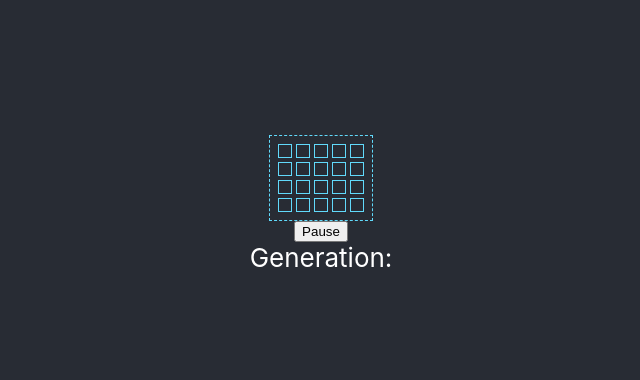
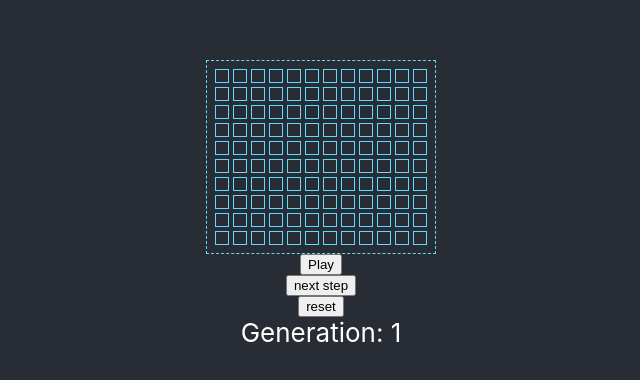
Before and after one commit to d-manevich/game-of-life, a React (Create React App) app: page / in a window 1280 px wide. Shown: the part 196-576 px from the top of the page, without its empty margins (319-959 px from the left). Built offline with nearby package versions, Linux system fonts and the light colour scheme.

Commit message:
Add base game logic

```diff
--- a/package.json
+++ b/package.json
@@ -7,9 +7,11 @@
     "@testing-library/react": "^9.5.0",
     "@testing-library/user-event": "^7.2.1",
     "@types/jest": "^24.9.1",
+    "@types/lodash-es": "^4.17.3",
     "@types/node": "^12.12.54",
     "@types/react": "^16.9.48",
     "@types/react-dom": "^16.9.8",
+    "lodash-es": "^4.17.15",
     "react": "^16.13.1",
     "react-dom": "^16.13.1",
     "react-scripts": "3.4.3",
--- a/src/App.tsx
+++ b/src/App.tsx
@@ -1,15 +1,15 @@
 import React from 'react';
+import last from 'lodash-es/last';
+import take from 'lodash-es/take';
+import nth from 'lodash-es/nth';
 import './App.css';
 import Cell from './Cell';
 
 type Field = boolean[][];
 
-const initialField: Field = [
-  [false, false, false, false, false],
-  [false, false, false, false, false],
-  [false, false, false, false, false],
-  [false, false, false, false, false],
-];
+const rowsCount = 10;
+const cellsCount = 12;
+const initialField: Field = Array(rowsCount).fill(Array(cellsCount).fill(false));
 
 function updateFieldCell(field: Field, row: number, cell: number, isLive: boolean): Field {
   const newField: Field = field.map(
@@ -22,27 +22,73 @@ function updateFieldCell(field: Field, row: number, cell: number, isLive: boolea
   return newField;
 }
 
+function getNeighbours(rowIndex: number, cellIndex: number, oldGeneration: Field): number {
+  let neighbours = 0;
+
+  for (let row = rowIndex - 1; row <= rowIndex + 1; row++) {
+    for (let cell = cellIndex - 1; cell <= cellIndex + 1; cell++) {
+      if (!(row === rowIndex && cell === cellIndex)) {
+        neighbours += Number(
+          nth(
+            nth(oldGeneration, (row >= rowsCount ? row - rowsCount : row)),
+            (cell >= cellsCount ? cell - cellsCount : cell)
+          )
+        )
+      }
+    }
+  }
+
+  return neighbours;
+}
+
+function calcCellLive(
+  cell: boolean,
+  rowIndex: number,
+  cellIndex: number,
+  oldGeneration: Field
+): boolean {
+  const neighbours: number = getNeighbours(rowIndex, cellIndex, oldGeneration);
+
+  if (cell && neighbours < 2) return false;
+  if (cell && (neighbours === 2 || neighbours === 3)) return true;
+  if (cell && neighbours > 3) return false;
+  if (!cell && neighbours === 3) return true;
+
+  return false;
+}
+
+function calcNextGeneration(oldGeneration: Field): Field {
+  const nextGeneration: Field = oldGeneration.map((row: boolean[], rowIndex: number) =>
+    row.map((cell: boolean, cellIndex: number) => calcCellLive(cell, rowIndex, cellIndex, oldGeneration))
+  );
+
+  return nextGeneration;
+}
+
 const App: React.FC = () => {
-  const [field, setField] = React.useState<Field>(initialField);
+  const [history, setHistory] = React.useState<Field[]>([initialField]);
   const [isPlaying, setPlaying] = React.useState<boolean>(false);
+  const currentState: Field = last(history) || initialField;
 
   return (
     <div className="App">
       <div className="Field">
-        {field.map((row, rowIndex) => (
+        {currentState.map((row: boolean[], rowIndex: number) => (
           <div className="Field-row" key={rowIndex}>
-            {row.map((isLive, cellIndex) => (
+            {row.map((cell: boolean, cellIndex: number) => (
               <Cell
                 key={cellIndex}
-                live={isLive}
-                onClick={() => setField(updateFieldCell(field, rowIndex, cellIndex, !isLive))} />
+                live={cell}
+                onClick={() => setHistory(([...take(history, history.length - 1), updateFieldCell(currentState, rowIndex, cellIndex, !cell)]))} />
             ))}
           </div>
         ))}
       </div>
 
-      <button onClick={() => setPlaying(!isPlaying)}>{isPlaying ? 'Play' : 'Pause'}</button>
-      <div>Generation: {}</div>
+      <button onClick={() => setPlaying(!isPlaying)}>{!isPlaying ? 'Play' : 'Pause'}</button>
+      <button onClick={() => setHistory([...history, calcNextGeneration(currentState)])}>next step</button>
+      <button onClick={() => setHistory([initialField])}>reset</button>
+      <div>Generation: {history.length}</div>
     </div>
   );
 }
```
Also changed, not shown: 1 other file (tests, documents, lock files or other folders).
